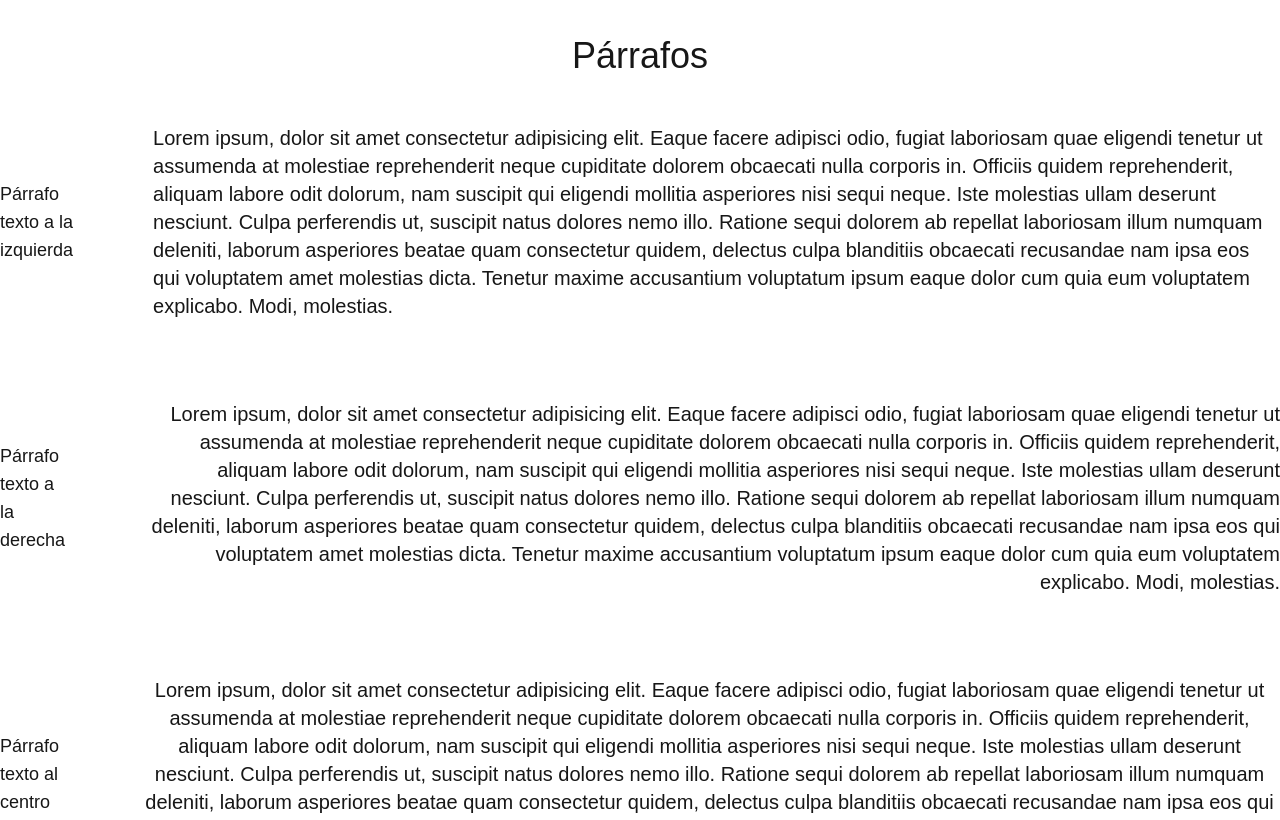
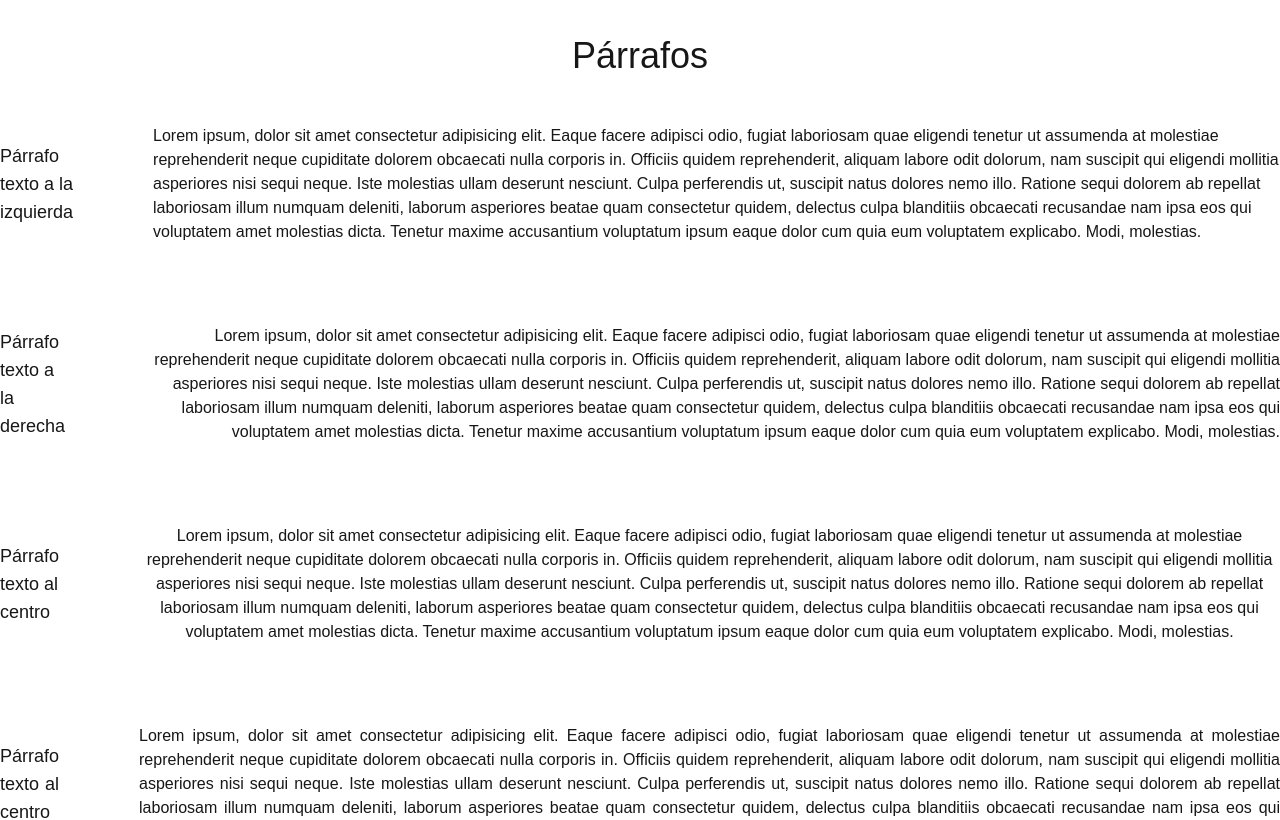
Before and after one commit to dspwebstudiomx/dashboard_next, a Next.js app: page / in a window 1280 px wide. Shown: the part 920-1740 px from the top of the page. Built offline with nearby package versions, Linux system fonts and the light colour scheme.

Commit message:
Actualizar el componente Paragraph: cambiar tamaño de texto de xl a base

```diff
--- a/src/components/Paragraph/Paragraph.tsx
+++ b/src/components/Paragraph/Paragraph.tsx
@@ -9,7 +9,7 @@ interface ParagraphProps {
 const Paragraph: React.FC<ParagraphProps> = ({ children, align }) => {
 	return (
 		<p
-			className={`text-${align} text-xl max-w-screen-xl text-pretty first-letter:uppercase`}>
+			className={`text-${align} text-base max-w-screen-xl text-pretty first-letter:uppercase`}>
 			{children}
 		</p>
 	);
```
